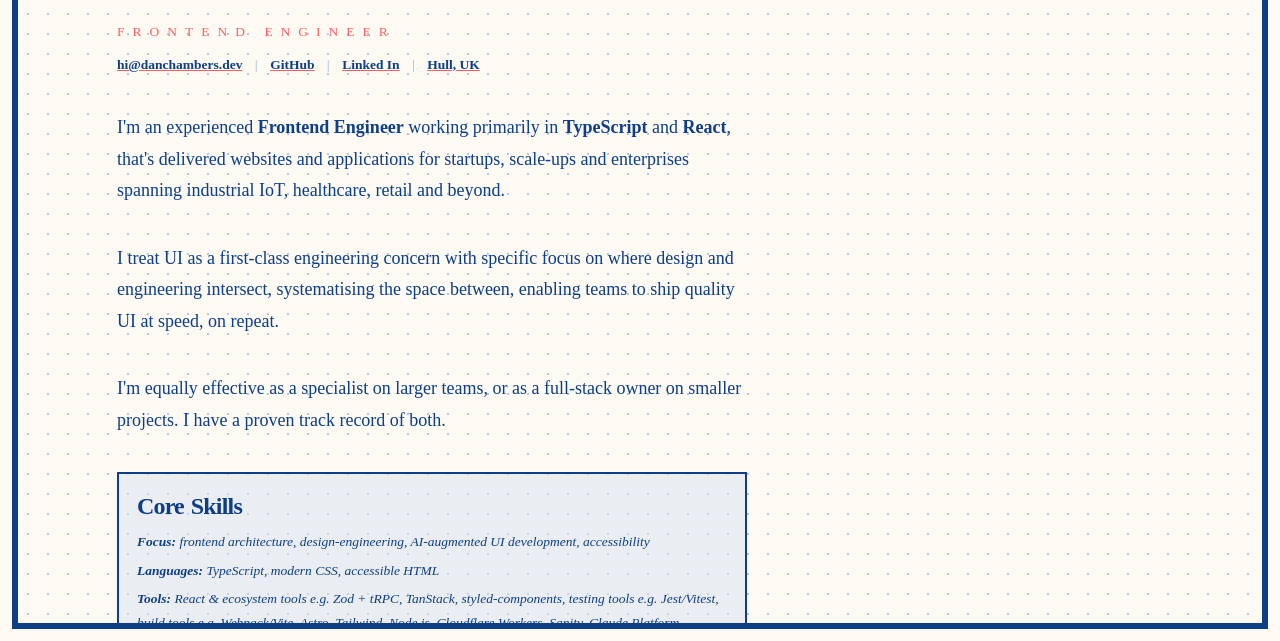
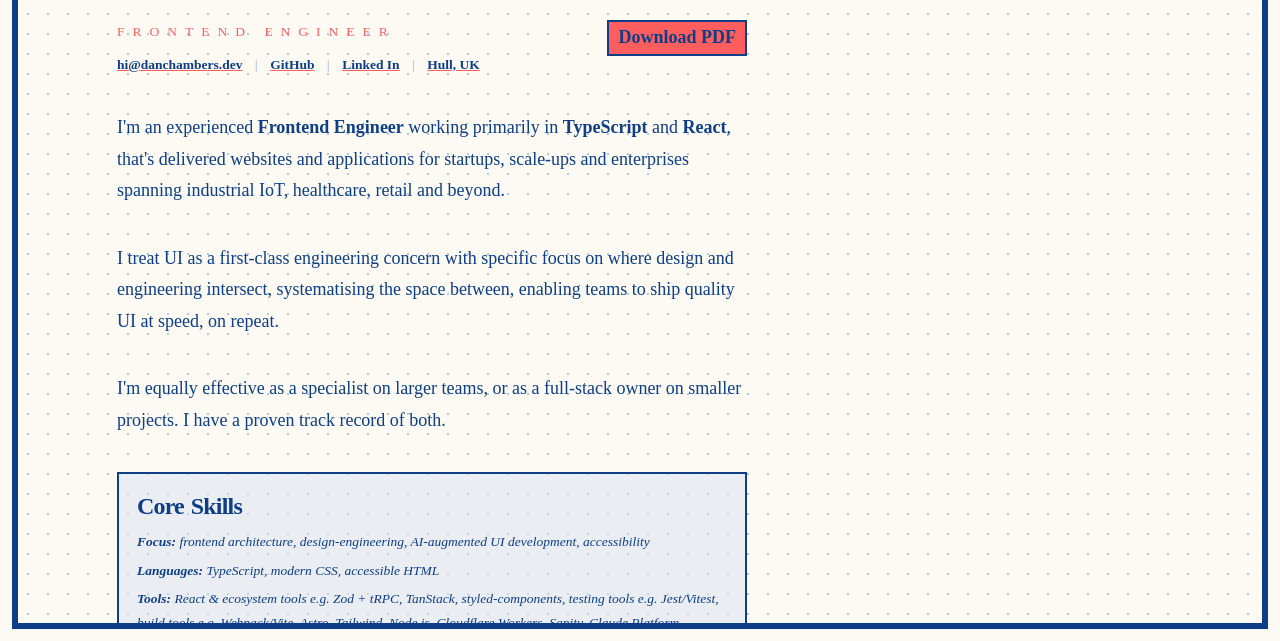
Before and after one commit to danlechambre/danchambers.dev, an Astro site: page /cv in a window 1280 px wide. Shown: the part 159-800 px from the top of the page. Built offline with nearby package versions, Linux system fonts and the light colour scheme; Astro itself is replaced by a stand-in of ours.

Commit message:
add pdf download button

```diff
--- a/src/pages/cv.astro
+++ b/src/pages/cv.astro
@@ -19,6 +19,8 @@ const { bluesky, ...cMethods } = connectMethods;
 
 <Shell wrapperClass="prose-container">
   <h1 class="print-only">Dan Chambers</h1>
+  <div class="flex-between">
+    <div>
       <p class="subtitle">Frontend Engineer</p>
       <ul class="inline-separated-ul">
         {
@@ -37,6 +39,18 @@ const { bluesky, ...cMethods } = connectMethods;
           </a>
         </li>
       </ul>
+    </div>
+    <div>
+      <a
+        class="button-link"
+        href={`/assets/pdf/dan-chambers-cv.pdf`}
+        download={"dan-chambers-cv.pdf"}
+      >
+        {"Download PDF"}
+      </a>
+    </div>
+  </div>
+
   <Fragment set:html={marked.parse(aboutContent.cv)} />
   <div class="callout">
     <h2>Core Skills</h2>
--- a/src/styles/main.css
+++ b/src/styles/main.css
@@ -430,6 +430,25 @@ h4 {
   color: var(--color-blue-82);
 }
 
+/* Button Link */
+.button-link {
+  display: inline-block;
+  border: 2px solid var(--color-blue-38);
+  color: var(--color-blue-38);
+  background-color: var(--color-orange);
+  text-decoration: none;
+  font-family: var(--font-sans);
+  font-weight: 900;
+  padding-inline: var(--space-2xs);
+  box-shadow: 0 0 var(--color-blue-38);
+  transition: all 150ms;
+}
+
+.button-link:hover {
+  box-shadow: 2px 2px;
+  transform: translate(-2px, -2px);
+}
+
 /* --------- */
 
 /* --------- */
@@ -456,6 +475,14 @@ h4 {
   clip: rect(0, 0, 0, 0);
   white-space: nowrap;
   border-width: 0;
+}
+
+.flex-between {
+  margin-block-start: 0;
+  display: flex;
+  flex-wrap: wrap;
+  justify-content: space-between;
+  gap: var(--space-xs);
 }
 
 /* --------- */
@@ -517,6 +544,10 @@ h4 {
   }
 
   #banner {
+    display: none;
+  }
+
+  .button-link {
     display: none;
   }
 
```
Lines whose indentation alone changed are shown as unchanged.
